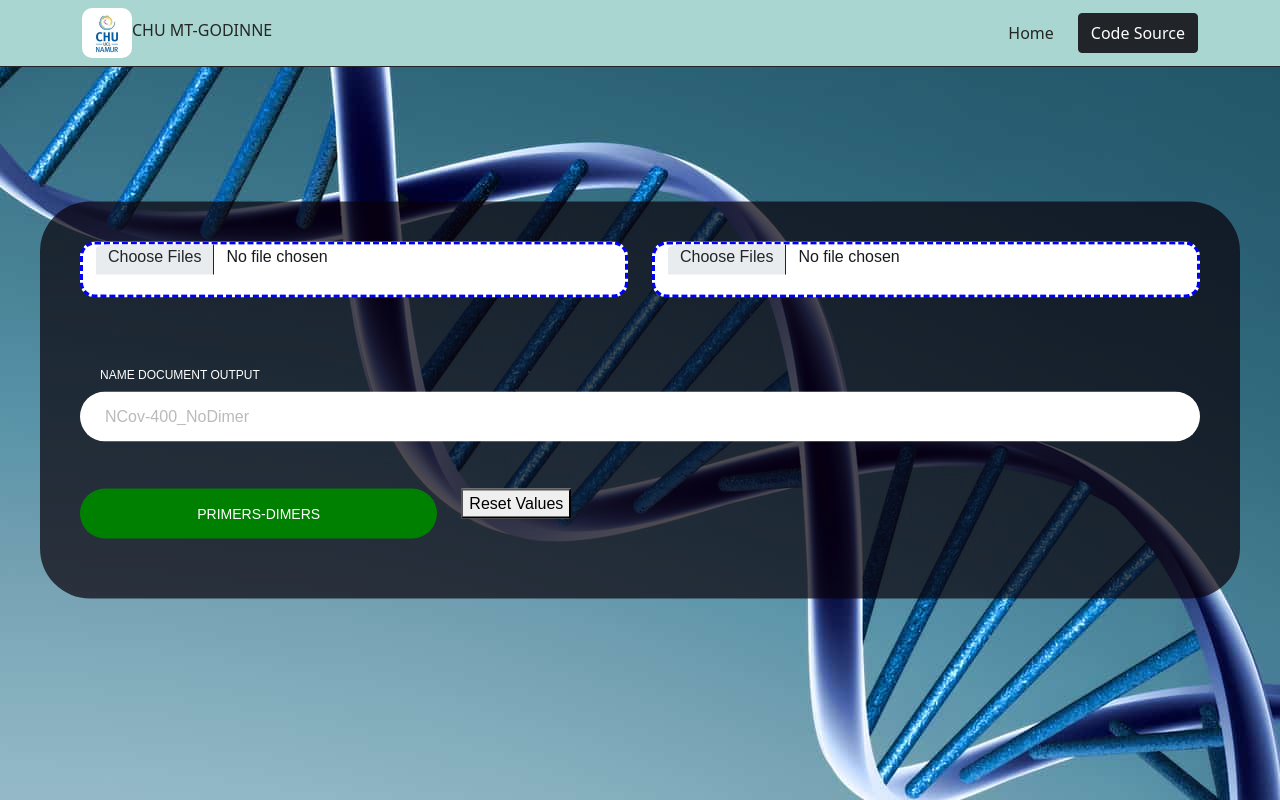
After one commit to Guyriche/ProjetCHU_Mt_Godine, a Python web app: template public/templates/align.html in a window 1280 px wide. The commit adds this page. Run offline with Jinja, Linux system fonts and the light colour scheme; the template is opened without the code that fills it, so the values that code supplies are empty.

Commit message:
add page for workpage2 to align a fastq file

```diff
--- /dev/null
+++ b/public/static/js/queryfor_align.js
@@ -0,0 +1,59 @@
+// get the form from DOM (Document object model)
+
+var form = document.getElementById("align");
+var nom_v = document.getElementById("nameDocumentOut");
+
+var refs = document.getElementById("refs");
+var read = document.getElementById("reads");
+
+
+form.onsubmit = function (event){
+    var xhr = new XMLHttpRequest();
+    var data = new FormData(form);
+
+    // Add extra data to form before submission
+
+    data.append("NameOutput", nom_v.value);
+    // console.log(nom_v.value)
+    var files_refs= [];
+    for (let i = 0; i < refs.files.length; i++){
+        data.append(refs.files[i].name, refs.files[i]);
+        files_refs.push(refs.files[i].name);
+    }
+    //data.append("Refs", files_refs);
+    data.append("Read", read.files);
+
+        // open Request
+    xhr.open('POST', 'http://127.0.0.1:5000/align');
+
+    //Send the form data
+    xhr.send(data);
+
+    xhr.onreadystatechange = function () {
+        if(xhr.readyState == XMLHttpRequest.DONE){
+            if(xhr.response == 'Done'){
+/*                $('#myModal').addClass("loader");
+
+                setTimeout(function (){
+                    $('#myModal').addClass("finished");
+                    $('#myModal').removeClass("loader");
+                })*/
+                $('#myModalalign').modal('hide');
+            }
+            //form.reset(); // reset form after AJAX Success.
+        }
+    }
+
+    // Dont Submit the Form
+    return false;
+
+}
+
+function getFiles(var_files, listFile) {
+    var data = new FormData(form);
+    for (let i = 0; i < var_files.files.length; i++){
+        data.append(var_files.files[i].name, var_files.files[i]);
+        listFile.push(var_files.files[i].name);
+    }
+  return listFile;
+}
--- /dev/null
+++ b/public/templates/align.html
@@ -0,0 +1,129 @@
+<!DOCTYPE html>
+<html lang="en">
+<head>
+    <meta charset="utf-8">
+    <meta http-equiv="X-UA-Compatible" content="IE=edge">
+    <meta name="viewport" content="width=device-width, initial-scale=1">
+    <!-- The above 3 meta tags *must* come first in the head; any other head content must come *after* these tags -->
+    <title>alignment process</title>
+
+    <!-- Google font -->
+    <!--link href="https://fonts.googleapis.com/css?family=PT+sans:400" rel="stylesheet"-->
+    <!-- Bootstrap -->
+    <!--<link rel="stylesheet" href="https://cdn.jsdelivr.net/npm/bootstrap@3.4.1/dist/css/bootstrap.min.css" integrity="sha384-HSMxcRTRxnN+Bdg0JdbxYKrThecOKuH5zCYotlSAcp1+c8xmyTe9GYg1l9a69psu" crossorigin="anonymous">-->
+
+    <!-- Bootstrap 5 -->
+    <link href="https://cdn.jsdelivr.net/npm/bootstrap@5.0.2/dist/css/bootstrap.min.css" rel="stylesheet" integrity="sha384-EVSTQN3/azprG1Anm3QDgpJLIm9Nao0Yz1ztcQTwFspd3yD65VohhpuuCOmLASjC" crossorigin="anonymous">
+    <!-- End Bootstrap 5 -->
+
+    <!-- Custom stylesheet -->
+    <link type="text/css" rel="stylesheet" href="../static/css/style.css">
+    <link type="text/css" rel="stylesheet" href="../static/css/index.css">
+    <!-- HTML5 shim and Respond.js for IE8 support of HTML5 elements and media queries -->
+    <!-- WARNING: Respond.js doesn't work if you view the page via file:// -->
+    <!--[if lt IE 9]>
+      <script src="https://cdn.jsdelivr.net/npm/html5shiv@3.7.3/dist/html5shiv.min.js"></script>
+      <script src="https://cdn.jsdelivr.net/npm/respond.js@1.4.2/dest/respond.min.js"></script>
+    <![endif]-->
+
+
+</head>
+
+<body>
+    <!-- Navbar -->
+    <nav class="navbar navbar-expand-lg navbar-scroll fixed-top shadow-0 border-bottom border-dark">
+      <div class="container">
+        <img src="../static/img/Logo_reduit.jpg" alt="CHU" class="img-fluid" style="width: 50px"><a class="navbar-brand" href="https://www.chuuclnamur.be/covid-19/" style="margin-bottom: -15px">CHU MT-GODINNE<i class="fab fa-mdb fa-4x"></i></a>
+        <button class="navbar-toggler" type="button" data-mdb-toggle="collapse"
+          data-mdb-target="#navbarSupportedContent" aria-controls="navbarSupportedContent" aria-expanded="false"
+          aria-label="Toggle navigation">
+          <i class="fas fa-bars"></i>
+        </button>
+        <div class="collapse navbar-collapse" id="navbarSupportedContent">
+          <ul class="navbar-nav ms-auto">
+            <li class="nav-item">
+              <a class="nav-link" href="index.html">Home</a>
+            </li>
+            <button type="button" class="btn btn-dark ms-3">Code Source</button>
+          </ul>
+        </div>
+      </div>
+    </nav>
+    <!-- Navbar -->
+    <!-- Section 1-->
+    <div id="booking" class="section">
+        <div class="section-center">
+            <div class="container">
+                <div class="row">
+                    <div class="booking-form">
+                        <form id="align">
+                            <div class="form-group">
+                                <!-- Row to choose input -->
+                                <div class="row">
+                                    <div class="col-md-6">
+                                        <div class="form-group" style="background-color: white; border-radius: 15px; border: dashed blue;">
+                                          <input class="form-control" type="file" id="reads" multiple name="files[]" is="drop-files" label="Deposit your Refs here.." help=".FASTA" required/>
+                                        </div>
+                                    </div>
+                                    <div class="col-md-6">
+                                        <div class="form-group" style="background-color: white; border-radius: 15px; border: dashed blue;">
+                                          <input class="form-control" type="file" id="refs" multiple name="files[]" is="drop-files" label="Deposit your Read here.." help=".FASTQ" required/>
+                                        </div>
+                                    </div>
+                                </div>
+                                <div class="row">
+                                    <div class="form-group">
+                                      <span class="form-label" id="Name">Name Document Output</span>
+                                      <input class="form-control" type="text" id="nameDocumentOut" placeholder="NCov-400_NoDimer" required/>
+                                    </div>
+                                </div>
+                                <div class="row">
+                                    <div class="col-md-4">
+                                        <div class="form-btn">
+                                          <button id="submitBtnalign" class=" submit-btn"  data-bs-toggle="modal" data-bs-target="#myModalalign">Primers-Dimers</button>
+                                        </div>
+                                    </div>
+                                    <div class="col-md-4">
+                                        <div class="form-btn">
+                                          <button id="resetFormalign" type="reset">Reset Values</button>
+                                        </div>
+                                    </div>
+                                </div>
+                            </div>
+                        </form>
+                    </div>
+                </div>
+            </div>
+        </div>
+    </div>
+    <!-- Modal -->
+    <div class="modal fade" id="myModalalign" tabindex="-1" role="dialog" aria-labelledby="exampleModalLabel" aria-hidden="true">
+      <div class="modal-dialog" role="document">
+        <div class="modal-content">
+          <div class="modal-body">
+            <img src="../static/img/Spinner.gif" class="img-fluid">
+          </div>
+        </div>
+      </div>
+    </div>
+    <!-- Plugin to importe manay files in my input -->
+    <script type="module" src="http://unpkg.com/@grafikart/drop-files-element"></script>
+    <!-- fin -->
+
+    <!-- plugin pour la Loading -->
+    <script src="https://code.jquery.com/jquery-3.5.1.min.js"></script>
+    <!-end -->
+
+    <script src="../static/js/queryfor_align.js"></script>
+
+    <!-- JS 5 -->
+    <script src="https://cdn.jsdelivr.net/npm/@popperjs/core@2.9.2/dist/umd/popper.min.js" integrity="sha384-IQsoLXl5PILFhosVNubq5LC7Qb9DXgDA9i+tQ8Zj3iwWAwPtgFTxbJ8NT4GN1R8p" crossorigin="anonymous"></script>
+    <script src="https://cdn.jsdelivr.net/npm/bootstrap@5.0.2/dist/js/bootstrap.min.js" integrity="sha384-cVKIPhGWiC2Al4u+LWgxfKTRIcfu0JTxR+EQDz/bgldoEyl4H0zUF0QKbrJ0EcQF" crossorigin="anonymous"></script>
+    <!-- End JS 5-->
+
+    <!-- jQuery (necessary for Bootstrap's JavaScript plugins) -->
+    <!--<script src="https://code.jquery.com/jquery-1.12.4.min.js" integrity="sha384-nvAa0+6Qg9clwYCGGPpDQLVpLNn0fRaROjHqs13t4Ggj3Ez50XnGQqc/r8MhnRDZ" crossorigin="anonymous"></script>
+    &lt;!&ndash; Include all compiled plugins (below), or include individual files as needed &ndash;&gt;
+    <script src="https://cdn.jsdelivr.net/npm/bootstrap@3.4.1/dist/js/bootstrap.min.js" integrity="sha384-aJ21OjlMXNL5UyIl/XNwTMqvzeRMZH2w8c5cRVpzpU8Y5bApTppSuUkhZXN0VxHd" crossorigin="anonymous"></script>-->
+</body>
+</html>
--- a/public/templates/index.html
+++ b/public/templates/index.html
@@ -81,7 +81,7 @@
 
                         <div class="col-md-4">
                             <div class="profile-card-2">
-                                <a href="https://www.chuuclnamur.be/covid-19/"><img src="../static/img/Logo_reduit.jpg" class="img img-responsive" style="width: 300px; height: 300px">
+                                <a href="align.html"><img src="../static/img/Logo_reduit.jpg" class="img img-responsive" style="width: 300px; height: 300px">
                                 <div class="profile-name">Infos</div>
                                 <div class="profile-username">@ChuMtGodinne</div>
                                 <div class="profile-icons">
```
